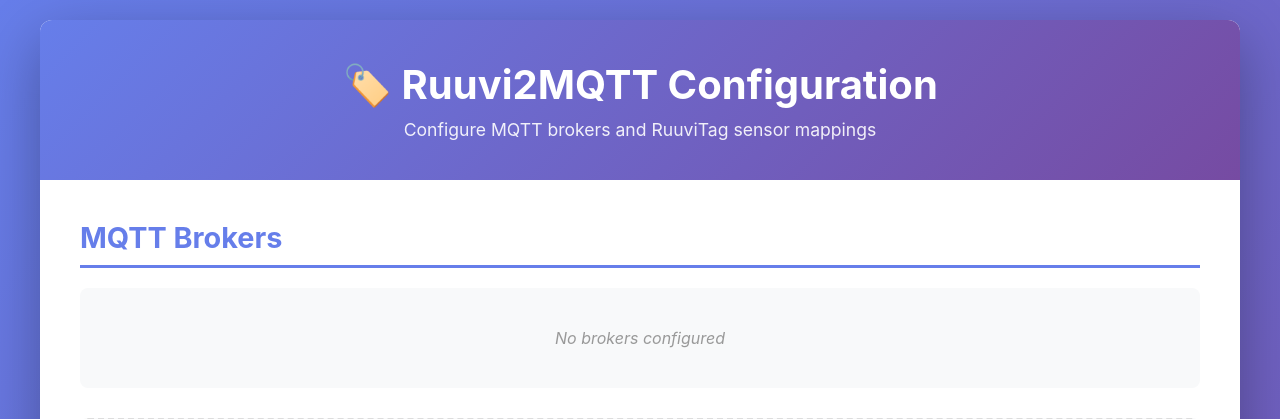
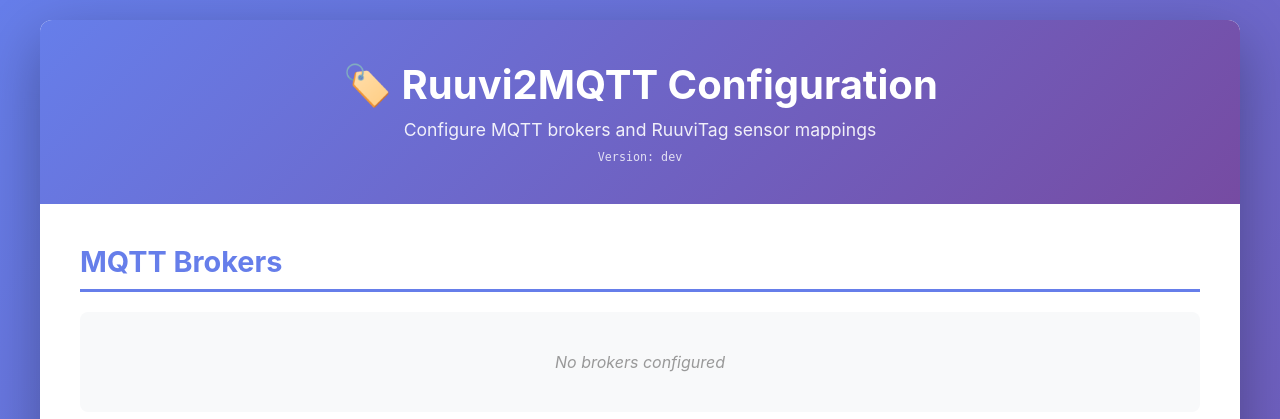
Before and after one commit to emehtata/ruuvi2mqtt, a Flask app: page / in a window 1280 px wide. Shown: the top 419 px of the page. Run offline with Flask 3, Linux system fonts and the light colour scheme.

Commit message:
Add versioning

```diff
--- a/webapp/app.py
+++ b/webapp/app.py
@@ -11,6 +11,7 @@ import json
 import os
 import sys
 import socket
+import subprocess
 import threading
 import time
 
@@ -19,6 +20,20 @@ from zeroconf import ServiceBrowser, ServiceListener, Zeroconf
 
 # Add parent directory to path to import settings
 sys.path.insert(0, os.path.dirname(os.path.dirname(os.path.abspath(__file__))))
+
+def get_version():
+    """Get version from git tags or return 'dev'."""
+    try:
+        version = subprocess.check_output(
+            ['git', 'describe', '--tags', '--always'],
+            stderr=subprocess.DEVNULL,
+            text=True
+        ).strip()
+        return version
+    except (subprocess.CalledProcessError, FileNotFoundError):
+        return 'dev'
+
+__version__ = get_version()
 
 app = Flask(__name__)
 app.config['SECRET_KEY'] = os.environ.get('SECRET_KEY', 'dev-secret-key-change-in-production')
@@ -199,7 +214,8 @@ def index():
     settings = load_settings()
     return render_template('index.html',
                           brokers=settings['brokers'],
-                          ruuvis=settings['ruuvis'])
+                          ruuvis=settings['ruuvis'],
+                          version=__version__)
 
 
 @app.route('/api/scan/mqtt', methods=['GET'])
--- a/webapp/static/css/style.css
+++ b/webapp/static/css/style.css
@@ -36,6 +36,13 @@ header h1 {
 .subtitle {
     font-size: 1.1em;
     opacity: 0.9;
+}
+
+.version {
+    font-size: 0.9em;
+    opacity: 0.8;
+    margin-top: 10px;
+    font-family: monospace;
 }
 
 main {
--- a/webapp/templates/index.html
+++ b/webapp/templates/index.html
@@ -11,6 +11,9 @@
         <header>
             <h1>🏷️ Ruuvi2MQTT Configuration</h1>
             <p class="subtitle">Configure MQTT brokers and RuuviTag sensor mappings</p>
+            {% if version %}
+            <p class="version">Version: {{ version }}</p>
+            {% endif %}
         </header>
 
         <main>
```
Also changed, not shown: ruuvi2mqtt.py (+16 -0 lines), .github/copilot-instructions.md, 1 other file.
